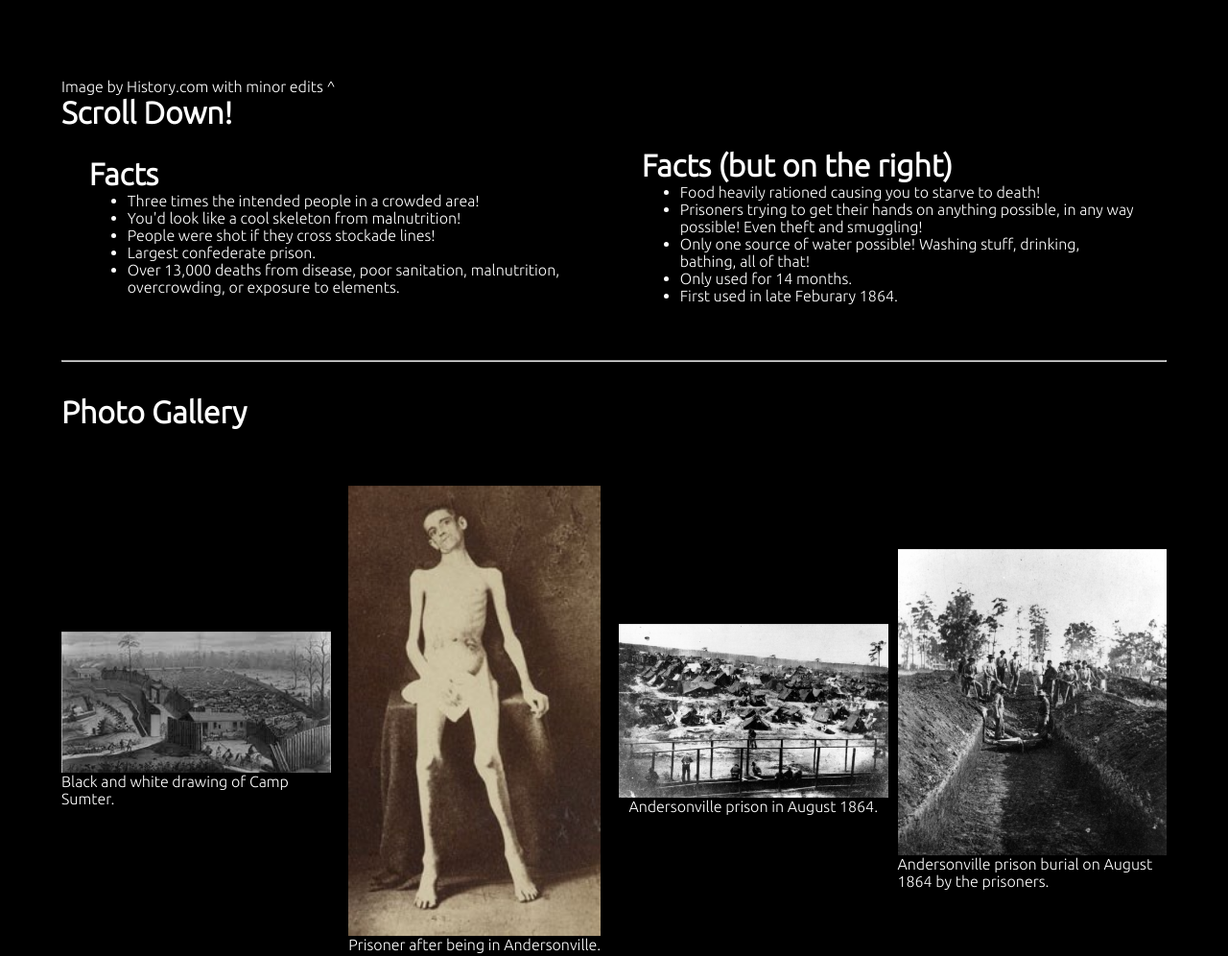
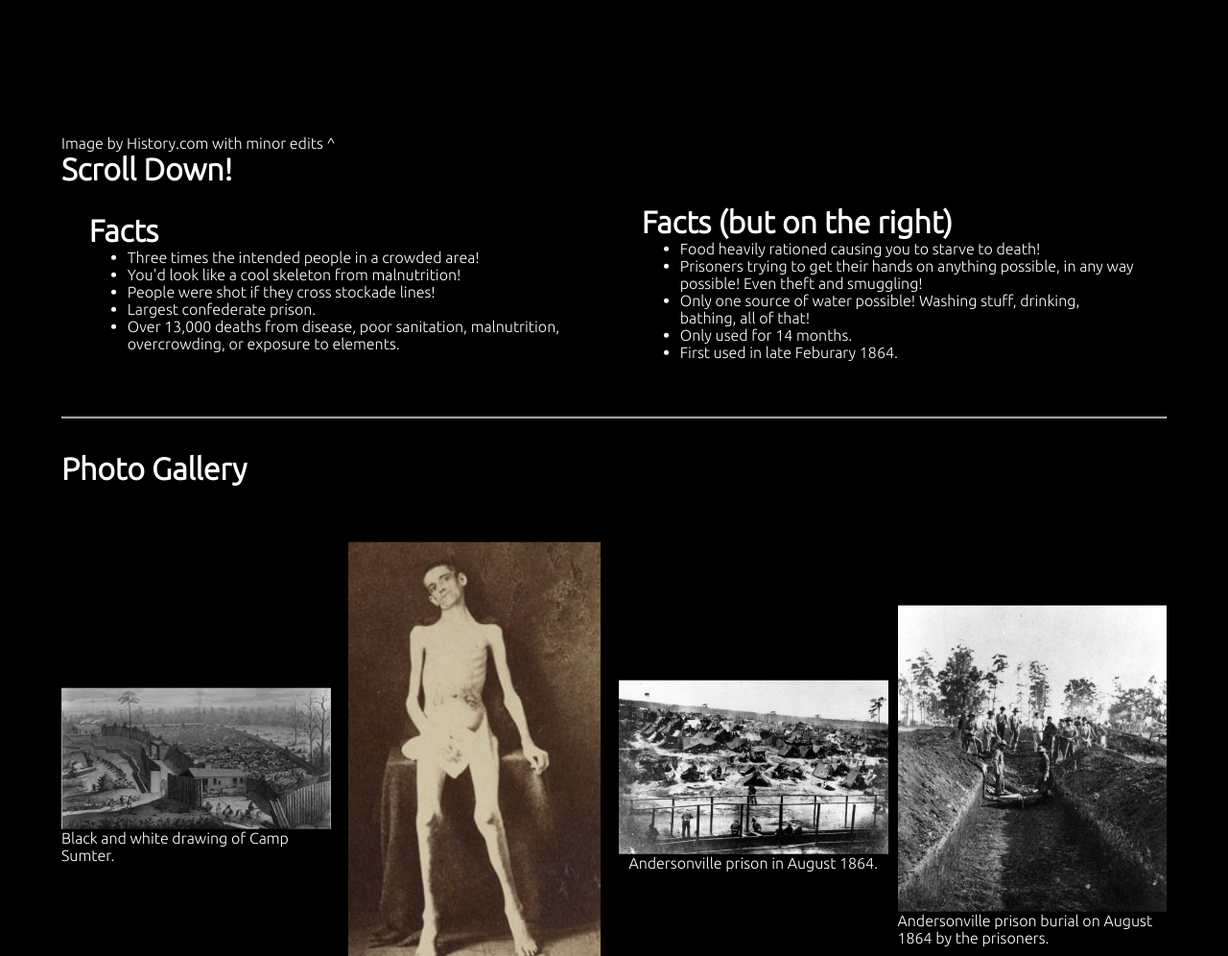
Before and after one commit to AndersonvillePrisonCampProject/AndersonvillePrisonCampProject.github.io, a plain HTML site: page index.html in a window 1280 px wide. Shown: the part 788-1784 px from the top of the page at 96% size. Drawn offline with Linux system fonts and the light colour scheme.

Commit message:
Update styles.css

```diff
--- a/styles.css
+++ b/styles.css
@@ -20,7 +20,7 @@ body {
     transform: translateY(-20%);
 }
 .content {
-    transform: translateY(-15%);
+    transform: translateY(-10%);
     margin: 5%;
     width: 90%;
 }
```
